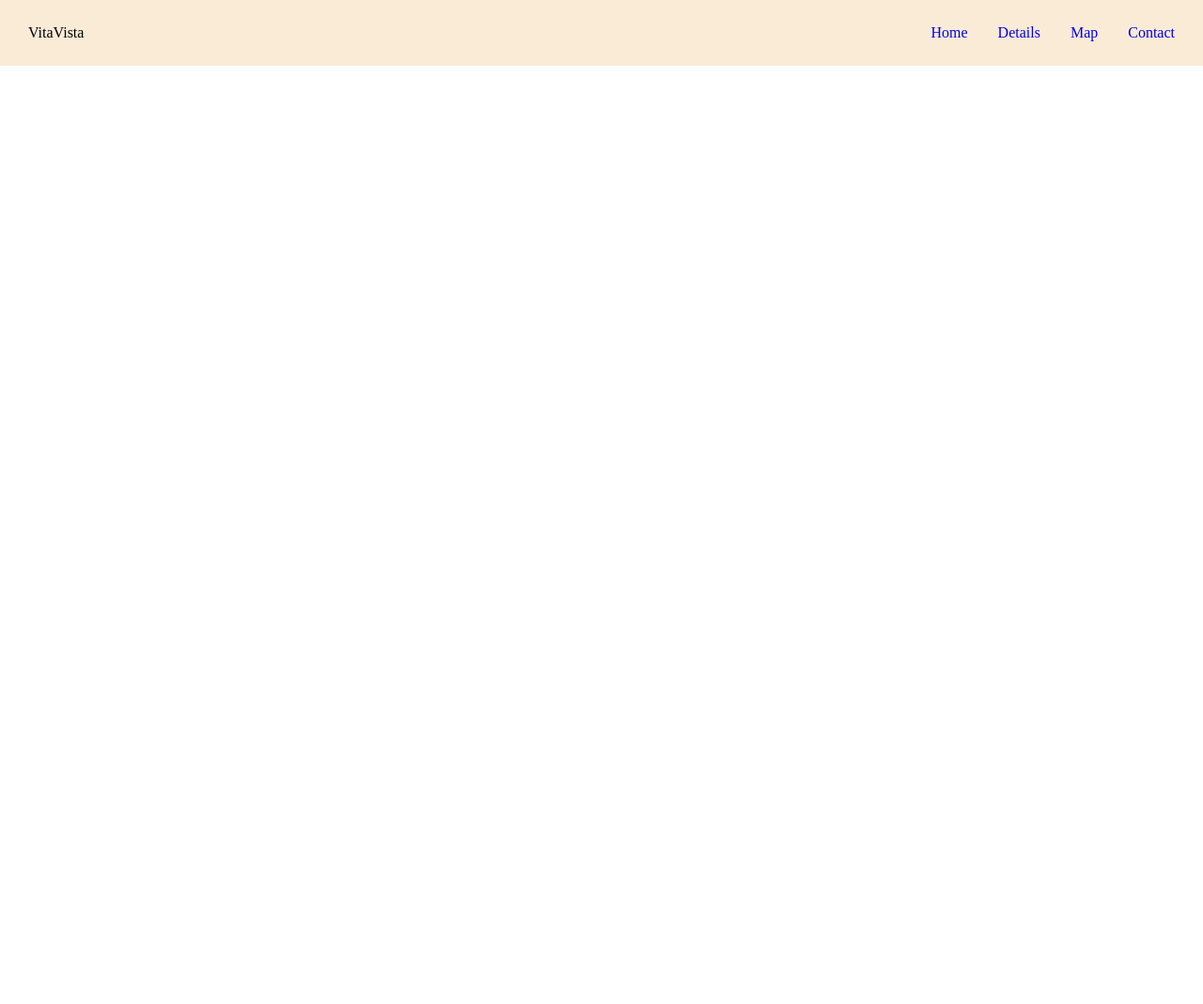
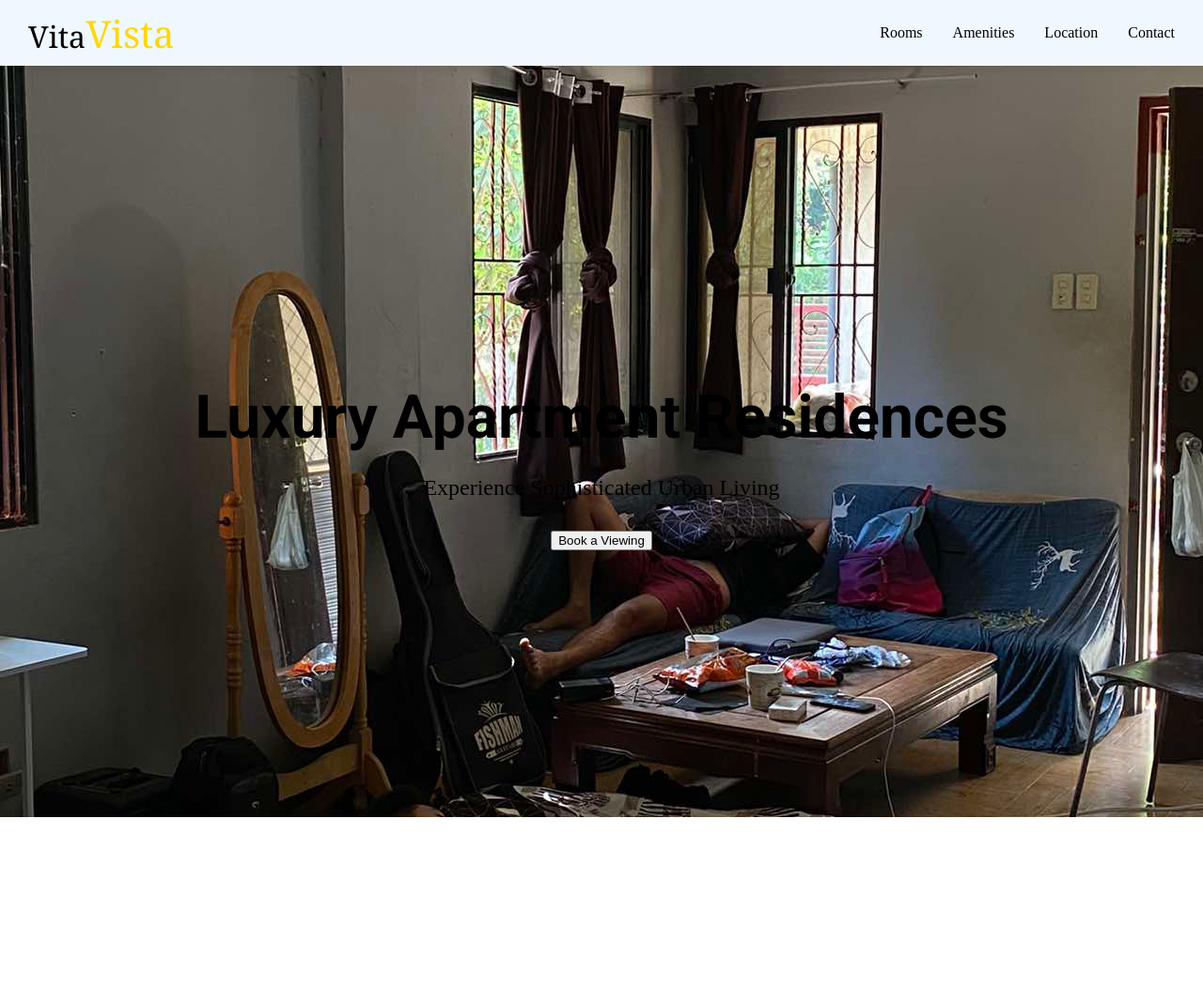
Before and after one commit to Roi-05/VitaVista-Apartment, a PHP site: page / in a window 1280 px wide. Shown: the top 1069 px of the page at 94% size. Before the commit the page ends 70 px from the top, so only its background shows below. Run offline with PHP 8.4, Linux system fonts and the light colour scheme.

Commit message:
Create a hero section

```diff
--- a/index.html
+++ b/index.html
@@ -6,31 +6,28 @@
     <title>Document</title>
     <link rel="stylesheet" href="styles/header.css">
     <link rel="stylesheet" href="styles/index.css">
+    <link rel="stylesheet" href="styles/first.css">
+    <link rel="preconnect" href="https://fonts.googleapis.com">
+<link rel="preconnect" href="https://fonts.gstatic.com" crossorigin>
+<link href="https://fonts.googleapis.com/css2?family=Roboto:ital,wght@0,100;0,300;0,400;0,500;0,700;0,900;1,100;1,300;1,400;1,500;1,700;1,900&display=swap" rel="stylesheet">
 </head>
 <body>
-    <header id="header">
-        <div>Vita<span>Vista</span></div>
-        <div>
-            <nav>
-                <ul>
-                    <li>
-                        <a href="#Home">Home</a>
-                    </li>
-                    <li>
-                        <a href="#Details">Details</a>
-                    </li>
-                    <li>
-                        <a href="#Map">Map</a>
-                    </li>
-                    <li>
-                        <a href="#Contact">Contact</a>
-                    </li>
-                </ul>
-            </nav>
+    <header class="header">
+        <a href="#" class="logo">Vita<span>Vista</span></a>
+        <nav class="nav-links">
+            <a href="#rooms">Rooms</a>
+            <a href="#amenities">Amenities</a>
+            <a href="#location">Location</a>
+            <a href="#contact">Contact</a>
+        </nav>
+    </header>
+
+    <section class="first">
+        <div class="first-content">
+            <h1>Luxury Apartment Residences</h1>
+            <p>Experience Sophisticated Urban Living</p>
+            <button class="cta-button">Book a Viewing</button>
         </div>
-    </header>
-    <section>
-
     </section>
 </body>
 </html>
--- /dev/null
+++ b/styles/first.css
@@ -0,0 +1,20 @@
+.first {
+    height: 100vh;
+    background-image: url('/Pictures/slep.jpg');
+    background-position: center;
+    display: flex;
+    align-items: center;
+    justify-content: center;
+    text-align: center;
+}
+
+.first-content h1 {
+    font-size: 4rem;
+    margin-bottom: 1rem;
+    font-family: Roboto, Arial;
+}
+
+.first-content p {
+    font-size: 1.5rem;
+    margin-bottom: 2rem;
+}
--- a/styles/header.css
+++ b/styles/header.css
@@ -1,19 +1,42 @@
-#header {
+.header {
+
+    padding: 1rem;
+    position: fixed;
+    z-index: 1000;
+    top: 0; right: 0; left: 0;
+    box-shadow: 0 2px 10px rgba(0,0,0,0.1);
     display: flex;
+    height: 70px;
     justify-content: space-between;
     align-items: center;
-    height: 70px;
-    padding:0px 30px;
-    background-color: antiquewhite;
+    padding: 0px 30px;
+    background-color: aliceblue;
 }
 
-#header div nav ul{
-    display: flex;
-    justify-content: space-between;
-    gap: 2rem;
-    list-style: none;
+.logo {
+    font-family: 'Georgia', serif;
+    font-size: 2rem;
+    color: black;
+    text-decoration: none;
 }
 
-#header div nav ul a {
+.logo span {
+    color: gold;
+    font-size: 2.5rem;
+}
+
+.nav-links {
+    display: flex;
+    gap: 2rem;
+}
+
+.nav-links a {
+    color: var(--dark);
     text-decoration: none;
+    font-weight: 500;
+    transition: color 0.3s;
 }
+
+.nav-links a:hover {
+    color: gold;
+}
--- a/styles/index.css
+++ b/styles/index.css
@@ -1,4 +1,6 @@
-* {
+body {
     font-size: 1rem;
-    margin: 0px;
+    margin-top: 70px;
+    margin-left: 0px; margin-right: 0px;
+    height: 2000px;
 }
```
Also changed, not shown: Pictures/slep.jpg (added).
